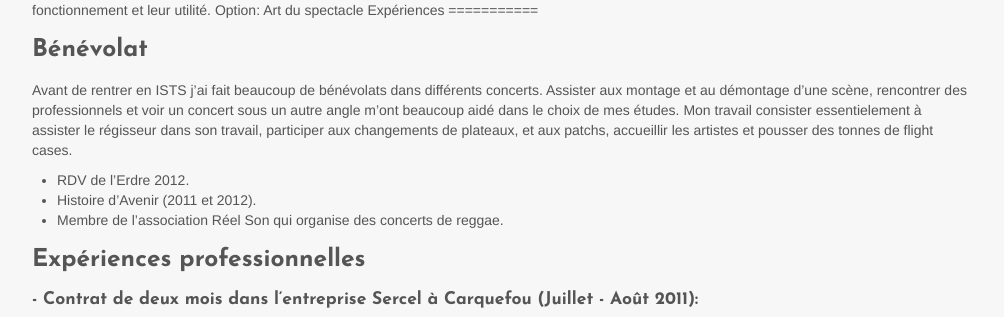
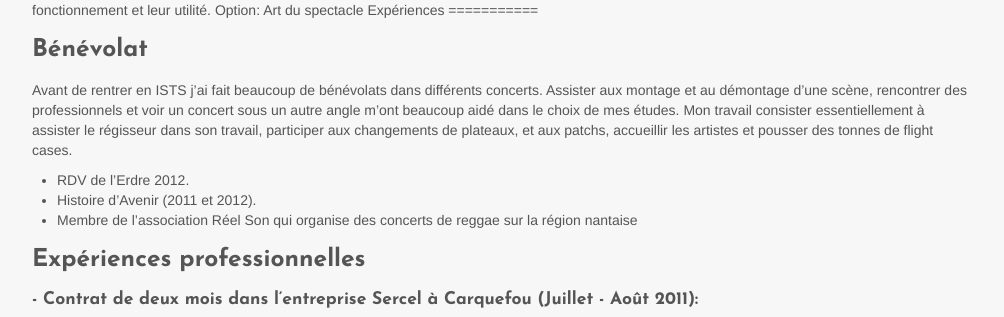
Before and after one commit to Baptisteq/baptisteq.github.com, a Jekyll site: the page built from cv.md, in a window 1280 px wide. Shown: the part 911-1228 px from the top of the page, without its empty margins (138-1142 px from the left). Built offline with Jekyll 4.4.1, drawn with Linux system fonts in a browser that asks for light colours.

Commit message:
Update cv.md

```diff
--- a/cv.md
+++ b/cv.md
@@ -18,10 +18,10 @@ Expériences
 ===========
 ### Bénévolat
 Avant de rentrer en ISTS j'ai fait beaucoup de bénévolats dans différents concerts. Assister aux montage et au démontage d'une scène, rencontrer des professionnels et voir un concert sous un autre angle m'ont beaucoup aidé dans le choix de mes études.
-Mon travail consister essentielement à assister le régisseur dans son travail, participer aux changements de plateaux, et aux patchs, accueillir les artistes et pousser des tonnes de flight cases.
+Mon travail consister essentiellement à assister le régisseur dans son travail, participer aux changements de plateaux, et aux patchs, accueillir les artistes et pousser des tonnes de flight cases.
 - RDV de l'Erdre 2012.
 - Histoire d'Avenir (2011 et 2012).
-- Membre de l'association Réel Son qui organise des concerts de reggae.
+- Membre de l'association Réel Son qui organise des concerts de reggae sur la région nantaise
 
 ### Expériences professionnelles
 #### - Contrat de deux mois dans l'entreprise Sercel à Carquefou (Juillet - Août 2011):
```
